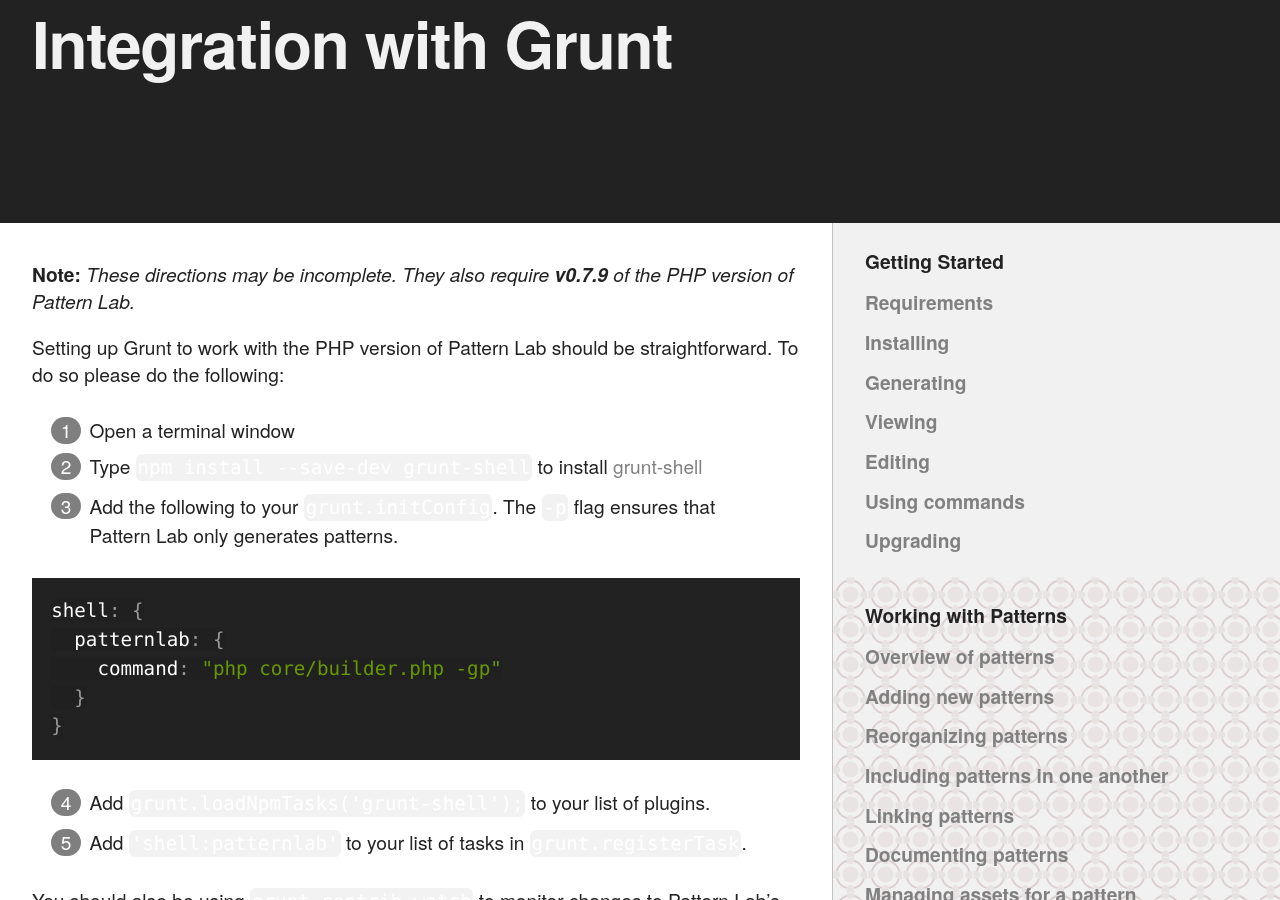
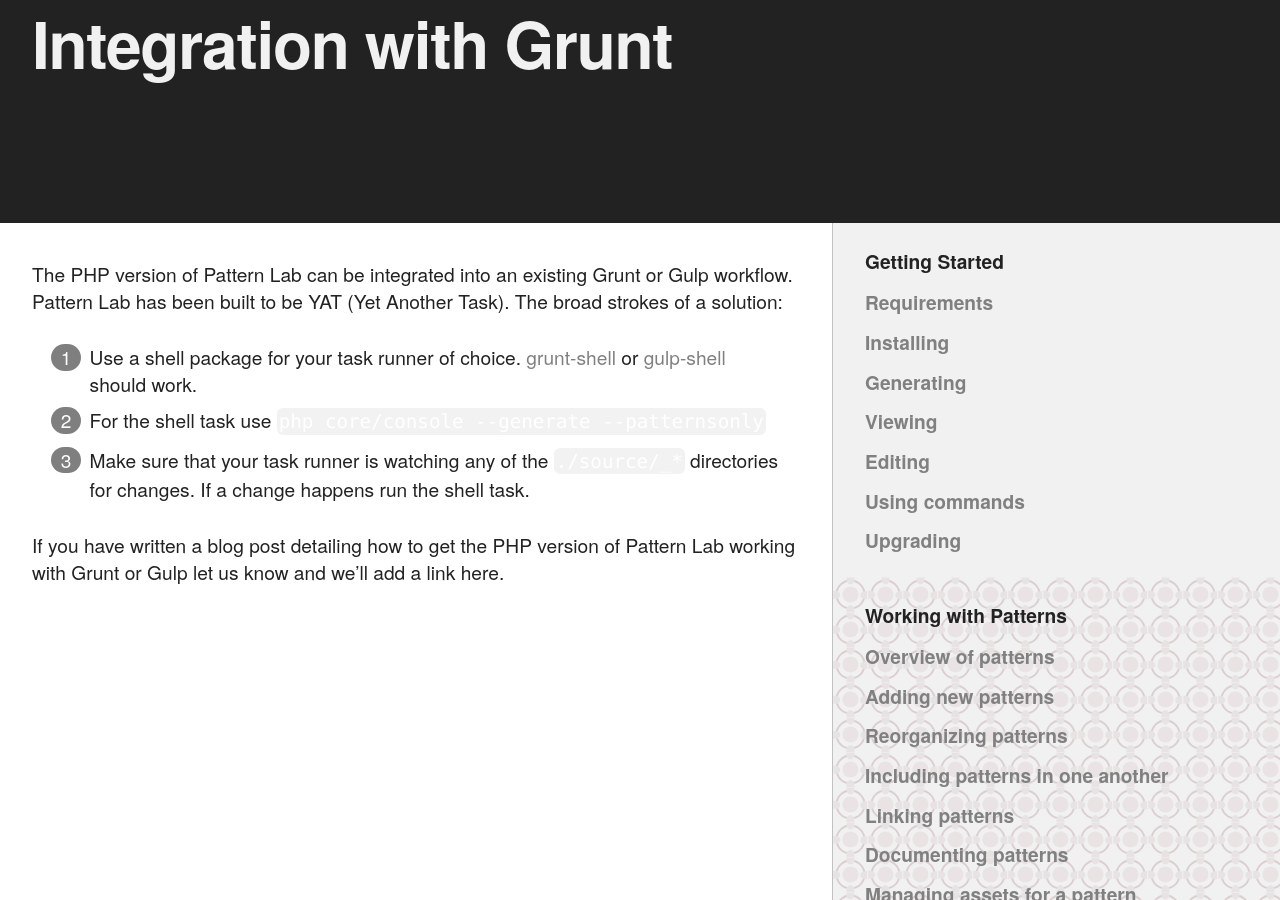
Before and after one commit to pattern-lab/website, a Jekyll site: the page built from docs/advanced-integration-with-grunt.md, in a window 1280 px wide and 900 px high, scrolled down 212 px. Built offline with Jekyll 4.4.1, drawn with Linux system fonts in a browser that asks for light colours; comment, search, counter and statistics services are not loaded; some of the changed text lies outside the part shown.

Commit message:
simplifying the grunt/gulp directions

````diff
--- a/docs/advanced-integration-with-grunt.md
+++ b/docs/advanced-integration-with-grunt.md
@@ -1,39 +1,13 @@
 ---
 layout: docs
-title: Integration with Grunt | Pattern Lab
+title: Integration with Grunt/Gulp | Pattern Lab
 heading: Integration with Grunt
 ---
 
-**Note:** _These directions may be incomplete. They also require **v0.7.9** of the PHP version of Pattern Lab._
+The PHP version of Pattern Lab can be integrated into an existing Grunt or Gulp workflow. Pattern Lab has been built to be YAT (Yet Another Task). The broad strokes of a solution:
 
+1. Use a shell package for your task runner of choice. [grunt-shell](https://www.npmjs.com/package/grunt-shell) or [gulp-shell](https://www.npmjs.com/package/gulp-shell) should work.
+2. For the shell task use `php core/console --generate --patternsonly`
+3. Make sure that your task runner is watching any of the `./source/_*` directories for changes. If a change happens run the shell task.
 
-Setting up Grunt to work with the PHP version of Pattern Lab should be straightforward. To do so please do the following:
-
-1. Open a terminal window
-2. Type `npm install --save-dev grunt-shell` to install [grunt-shell](https://github.com/sindresorhus/grunt-shell)
-3. Add the following to your `grunt.initConfig`. The `-p` flag ensures that Pattern Lab only generates patterns.
-
-```javascript
-shell: {
-  patternlab: {
-    command: "php core/builder.php -gp"
-  }
-}
-```
-
-4. Add `grunt.loadNpmTasks('grunt-shell');` to your list of plugins.
-5. Add `'shell:patternlab'` to your list of tasks in `grunt.registerTask`.
-
-You should also be using `grunt-contrib-watch` to monitor changes to Pattern Lab's patterns and data. The Pattern Lab section for your `watch` might look like:
-
-```javascript
-html: {
-  files: ['source/_patterns/**/*.mustache', 'source/_patterns/**/*.json', 'source/_data/*.json'],
-  tasks: ['shell:patternlab'],
-  options: {
-    spawn: false
-  }
-}
-```
-
-You might be able to use `livereload` as well but that hasn't been tested by us yet.
+If you have written a blog post detailing how to get the PHP version of Pattern Lab working with Grunt or Gulp let us know and we'll add a link here.
````
